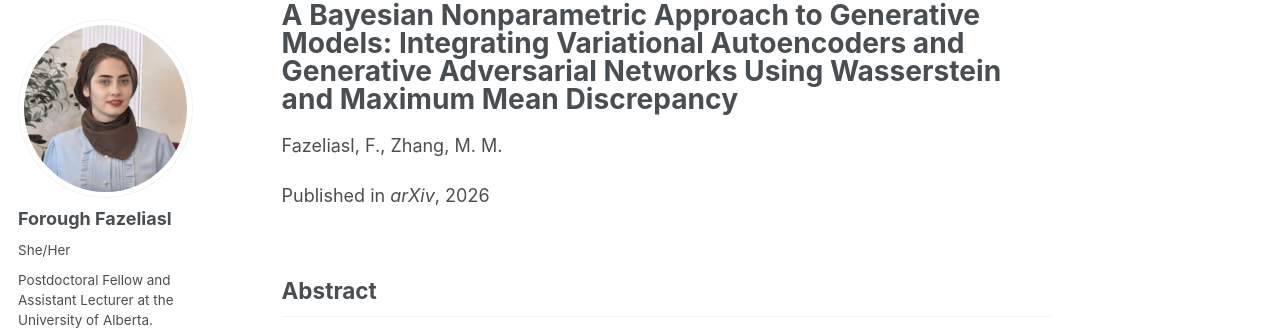
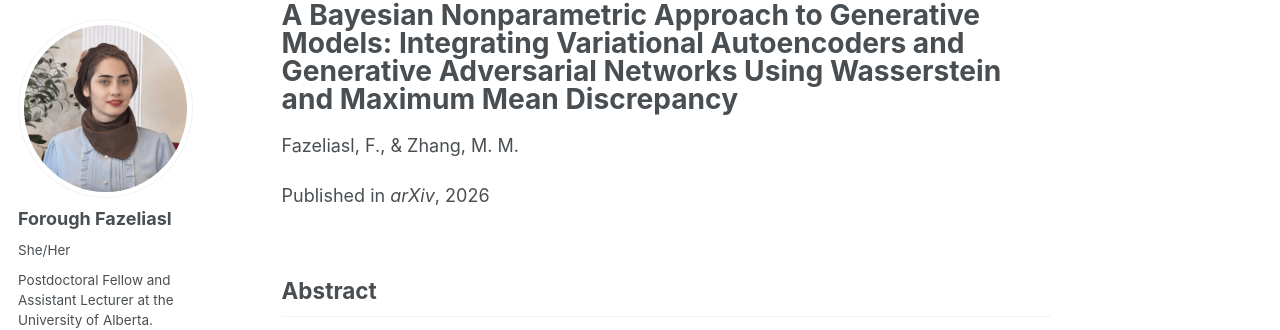
Before and after one commit to ForoughFazeliasl/ForoughFazeliasl.github.io, a Jekyll site: the page built from _publications/2026-01-01-bayesian-nonparametric-generative-models.md, in a window 1280 px wide and 1330 px high. Shown: the part 98-428 px from the top of the window. Built offline with Jekyll 4.4.1, drawn with Linux system fonts in a browser that asks for light colours; some web fonts are replaced; a script bundle is joined from its source files by our own code; library files that are not in the unit come from our copies.

```diff
--- a/_publications/2026-01-01-bayesian-nonparametric-generative-models.md
+++ b/_publications/2026-01-01-bayesian-nonparametric-generative-models.md
@@ -1,7 +1,7 @@
 ---
 title: "A Bayesian Nonparametric Approach to Generative Models: Integrating Variational Autoencoders and Generative Adversarial Networks Using Wasserstein and Maximum Mean Discrepancy"
 collection: publications
-authors: "Fazeliasl, F., Zhang, M. M."
+authors: "Fazeliasl, F., & Zhang, M. M."
 category: manuscripts
 permalink: /publication/2026-bnp-generative-models
 excerpt: "We propose a Bayesian nonparametric framework that integrates variational autoencoders and generative adversarial networks using Wasserstein distance and maximum mean discrepancy."
```
